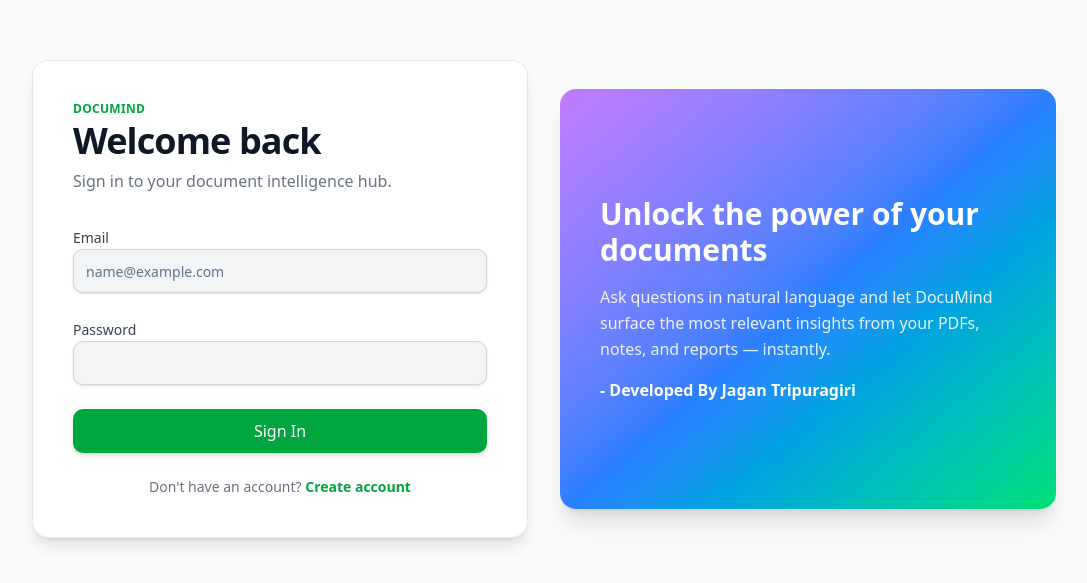
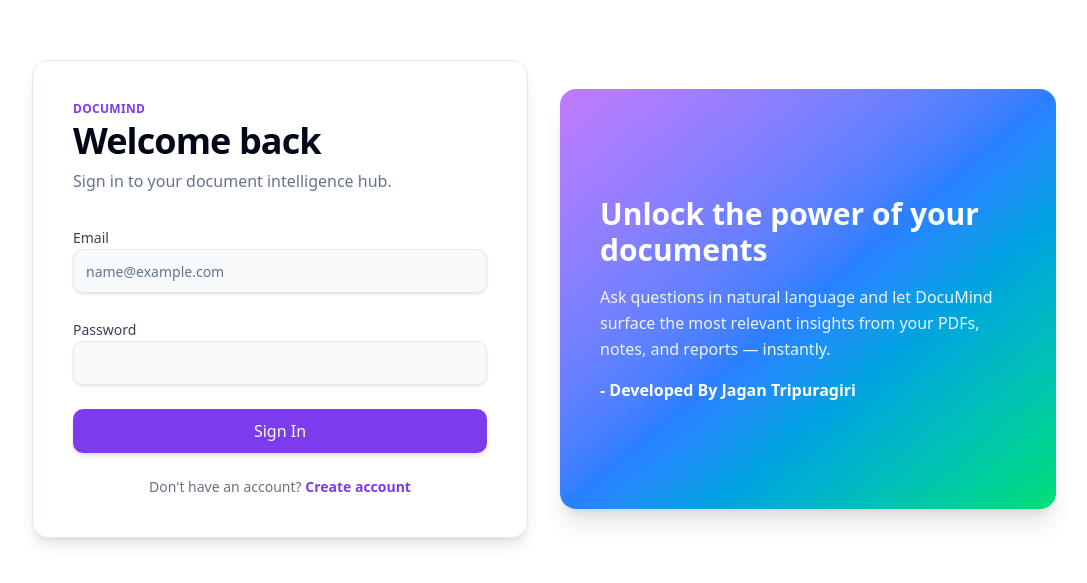
Before and after one commit to jagantripuragiri/document-intelligence-hub, a React (Vite) app in the folder client/: page /login in a window 1280 px wide. Shown: the part 101-684 px from the top of the page, without its empty margins (96-1183 px from the left). Built offline with nearby package versions, Linux system fonts and the light colour scheme; no server answers.

Commit message:
Refactor pages to use consistent semantic light theme

```diff
--- a/client/src/pages/Dashboard.jsx
+++ b/client/src/pages/Dashboard.jsx
@@ -30,7 +30,7 @@
 
     const handleDelete = async (id, e) => {
         e.stopPropagation();
-        if(!window.confirm("Are you sure you want to delete this document?")) return;
+        if (!window.confirm("Are you sure you want to delete this document?")) return;
         try {
             await api.delete(`/documents/${id}`);
             setDocuments(documents.filter(doc => doc._id !== id));
@@ -42,7 +42,7 @@
     return (
         <div className="min-h-screen bg-background text-foreground bg-[radial-gradient(ellipse_at_top,_var(--tw-gradient-stops))] from-primary/20 via-background to-background">
             {/* Header */}
-            <header className="sticky top-0 z-50 w-full border-b border-border/40 bg-background/60 backdrop-blur-xl supports-[backdrop-filter]:bg-background/60">
+            <header className="sticky top-0 z-50 w-full border-b border-border/40 bg-background/80 backdrop-blur-xl supports-[backdrop-filter]:bg-background/60">
                 <div className="container mx-auto px-4 sm:px-6 lg:px-8 h-16 flex justify-between items-center">
                     <div className="flex items-center space-x-3 group cursor-pointer" onClick={() => navigate('/')}>
                         <div className="bg-primary/10 p-2 rounded-xl group-hover:bg-primary/20 transition-all duration-300">
@@ -74,12 +74,12 @@
                         </p>
                     </div>
 
-                     <div className="flex-shrink-0">
+                    <div className="flex-shrink-0">
                         <Button size="lg" className="shadow-lg shadow-primary/25 hover:shadow-primary/40 transition-all duration-300 transform hover:-translate-y-0.5" onClick={() => navigate('/chat')}>
                             <MessageSquare className="mr-2 h-5 w-5" />
                             Start New Chat
                         </Button>
-                     </div>
+                    </div>
                 </div>
 
                 <div className="grid grid-cols-1 lg:grid-cols-12 gap-8 items-start">
--- a/client/src/pages/Login.jsx
+++ b/client/src/pages/Login.jsx
@@ -23,21 +23,21 @@
     };
 
     return (
-        <div className="min-h-screen w-full bg-gray-50 flex items-center justify-center px-4 py-10">
+        <div className="min-h-screen w-full bg-background flex items-center justify-center px-4 py-10">
             <div className="max-w-5xl w-full grid gap-8 lg:grid-cols-2 items-center">
 
-                {/* Left: white card */}
-                <div className="bg-white rounded-2xl p-10 shadow-lg border border-gray-200">
+                {/* Left: card */}
+                <div className="bg-card rounded-2xl p-10 shadow-lg border border-border">
                     <div className="mb-8">
-                        <p className="text-xs font-semibold tracking-wide text-green-600 mb-1 uppercase">
+                        <p className="text-xs font-semibold tracking-wide text-primary mb-1 uppercase">
                             DocuMind
                         </p>
 
-                        <h1 className="text-4xl font-bold tracking-tight text-gray-900">
+                        <h1 className="text-4xl font-bold tracking-tight text-foreground">
                             Welcome back
                         </h1>
 
-                        <p className="mt-2 text-gray-500">
+                        <p className="mt-2 text-muted-foreground">
                             Sign in to your document intelligence hub.
                         </p>
                     </div>
@@ -57,7 +57,7 @@
                                 required
                                 value={email}
                                 onChange={(e) => setEmail(e.target.value)}
-                                className="h-11 bg-gray-100 border-gray-300 text-gray-900"
+                                className="h-11 bg-secondary/50 border-input text-foreground"
                             />
                         </div>
 
@@ -68,13 +68,13 @@
                                 required
                                 value={password}
                                 onChange={(e) => setPassword(e.target.value)}
-                                className="h-11 bg-gray-100 border-gray-300 text-gray-900"
+                                className="h-11 bg-secondary/50 border-input text-foreground"
                             />
                         </div>
 
                         <Button
                             type="submit"
-                            className="w-full h-11 text-base bg-green-600 text-white hover:bg-green-700 shadow-md"
+                            className="w-full h-11 text-base shadow-md"
                         >
                             Sign In
                         </Button>
@@ -84,7 +84,7 @@
                         <span className="text-gray-500">Don't have an account? </span>
                         <Link
                             to="/signup"
-                            className="font-semibold text-green-600 hover:text-green-700"
+                            className="font-semibold text-primary hover:text-primary/80"
                         >
                             Create account
                         </Link>
--- a/client/src/pages/Signup.jsx
+++ b/client/src/pages/Signup.jsx
@@ -50,7 +50,7 @@
                                 required
                                 value={name}
                                 onChange={(e) => setName(e.target.value)}
-                                className="h-11 bg-secondary/50 border-border focus-visible:ring-primary text-foreground"
+                                className="h-11 bg-secondary/50 border-input focus-visible:ring-primary text-foreground"
                             />
                         </div>
                         <div className="space-y-2">
@@ -61,7 +61,7 @@
                                 required
                                 value={email}
                                 onChange={(e) => setEmail(e.target.value)}
-                                className="h-11 bg-secondary/50 border-border focus-visible:ring-primary text-foreground"
+                                className="h-11 bg-secondary/50 border-input focus-visible:ring-primary text-foreground"
                             />
                         </div>
                         <div className="space-y-2">
@@ -71,7 +71,7 @@
                                 required
                                 value={password}
                                 onChange={(e) => setPassword(e.target.value)}
-                                className="h-11 bg-secondary/50 border-border focus-visible:ring-primary text-foreground"
+                                className="h-11 bg-secondary/50 border-input focus-visible:ring-primary text-foreground"
                             />
                         </div>
                         <Button type="submit" className="w-full h-11 text-base shadow-lg shadow-primary/25 hover:shadow-primary/40 transition-all">
```
